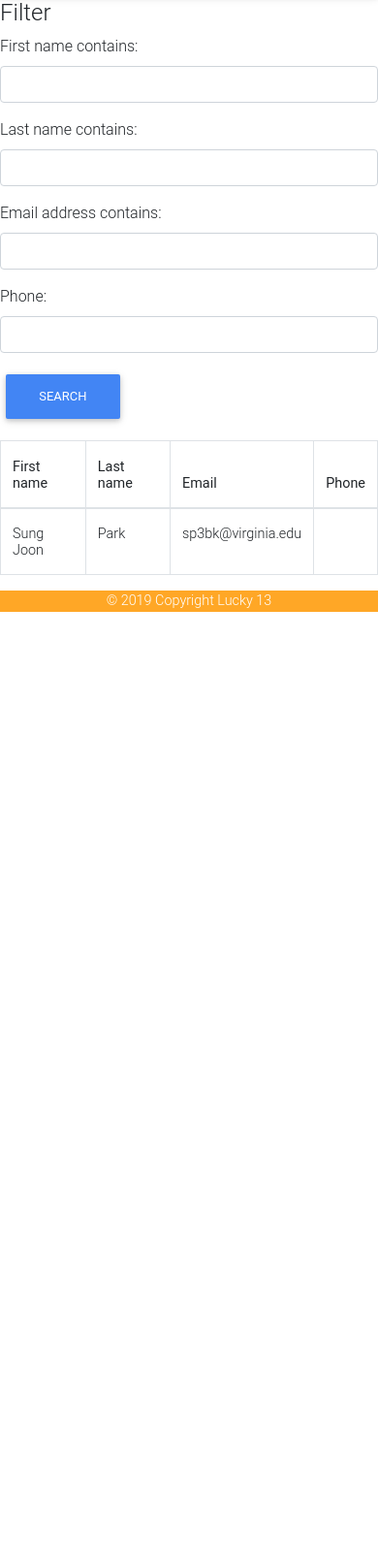
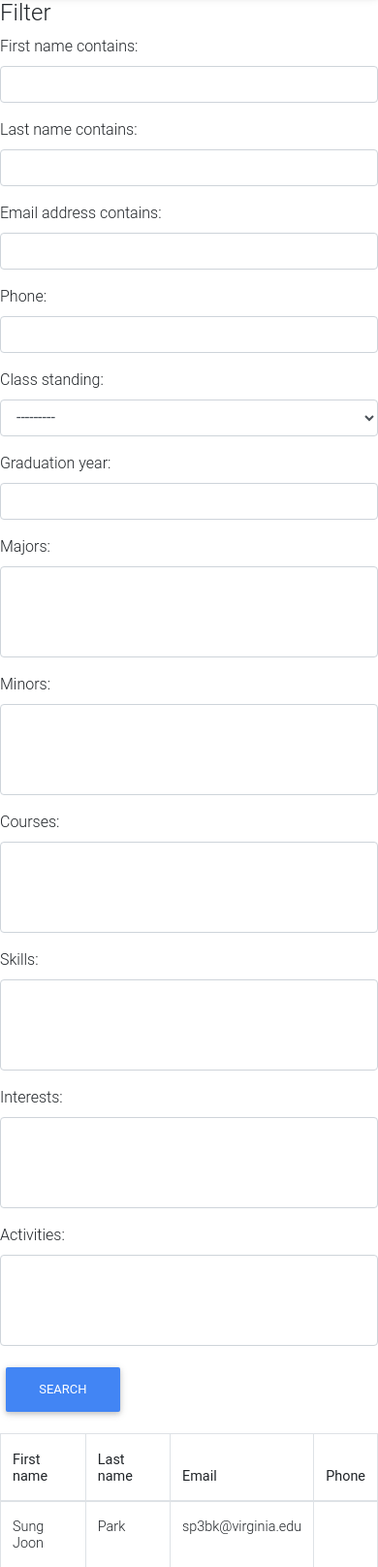
Before and after one commit to someOne404/skillmatcher, a Django app: page /search/ in a window 390 px wide. Shown: the part 61-1677 px from the top of the page at 97% size. Before the commit the page ends 692 px from the top, so only its background shows below. Run offline with Django 3.2, Linux system fonts and the light colour scheme; a user stored in the database is signed in; data comes from the database, SQL or seed files in the repository; data that the repository does not hold is empty; some libraries are stand-ins or nearby versions.

Commit message:
Enabled search by courses, majors, minors, etc.

```diff
--- a/social_match/templates/social_match/search.html
+++ b/social_match/templates/social_match/search.html
@@ -22,6 +22,42 @@
         <div class="form-group col-sm-4 col-md-3">
           {{ filter.form.phone.label_tag }}
           {% render_field filter.form.phone class="form-control" %}
+        </div>
+      </div>
+      <div class="row">
+        <div class="form-group col-sm-4 col-md-3">
+          {{ filter.form.class_standing.label_tag }}
+          {% render_field filter.form.class_standing class="form-control" %}
+        </div>
+        <div class="form-group col-sm-4 col-md-3">
+          {{ filter.form.graduation_year.label_tag }}
+          {% render_field filter.form.graduation_year class="form-control" %}
+        </div>
+        <div class="form-group col-sm-4 col-md-3">
+          {{ filter.form.majors.label_tag }}
+          {% render_field filter.form.majors class="form-control" %}
+        </div>
+        <div class="form-group col-sm-4 col-md-3">
+          {{ filter.form.minors.label_tag }}
+          {% render_field filter.form.minors class="form-control" %}
+        </div>
+      </div>
+      <div class="row">
+        <div class="form-group col-sm-4 col-md-3">
+          {{ filter.form.courses.label_tag }}
+          {% render_field filter.form.courses class="form-control" %}
+        </div>
+        <div class="form-group col-sm-4 col-md-3">
+          {{ filter.form.skills.label_tag }}
+          {% render_field filter.form.skills class="form-control" %}
+        </div>
+        <div class="form-group col-sm-4 col-md-3">
+          {{ filter.form.interests.label_tag }}
+          {% render_field filter.form.interests class="form-control" %}
+        </div>
+        <div class="form-group col-sm-4 col-md-3">
+          {{ filter.form.activities.label_tag }}
+          {% render_field filter.form.activities class="form-control" %}
         </div>
       </div>
       <button type="submit" class="btn btn-primary">
```
